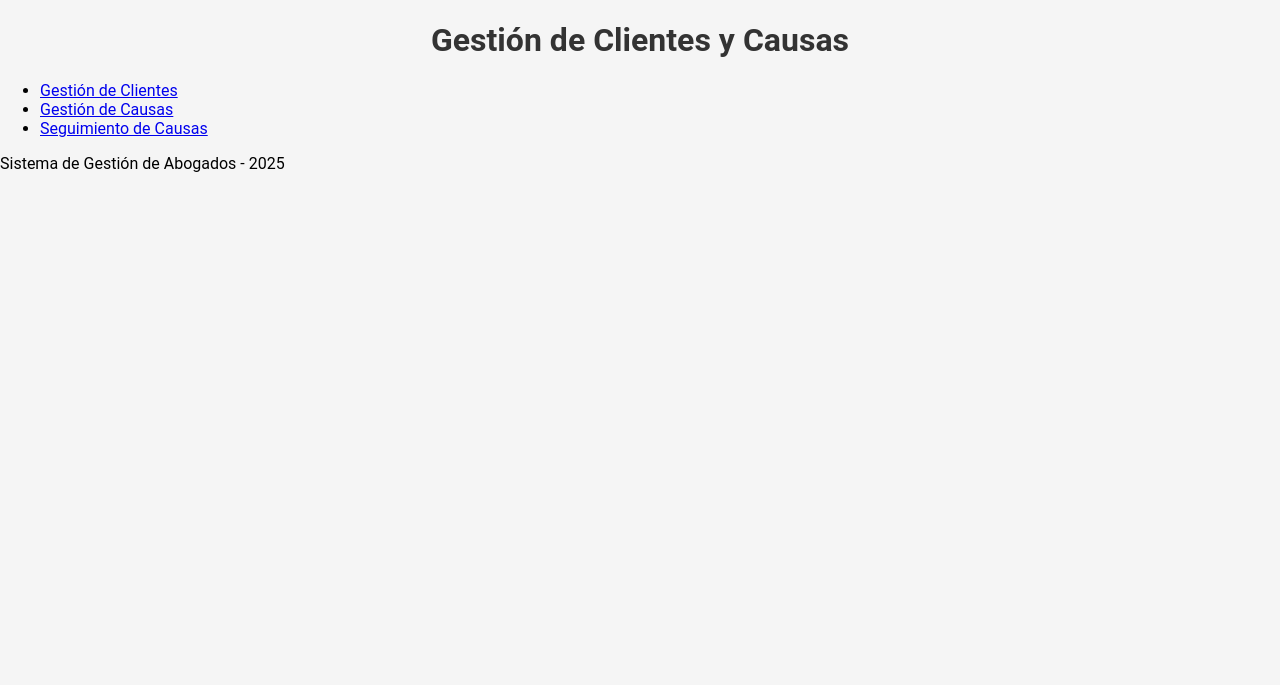
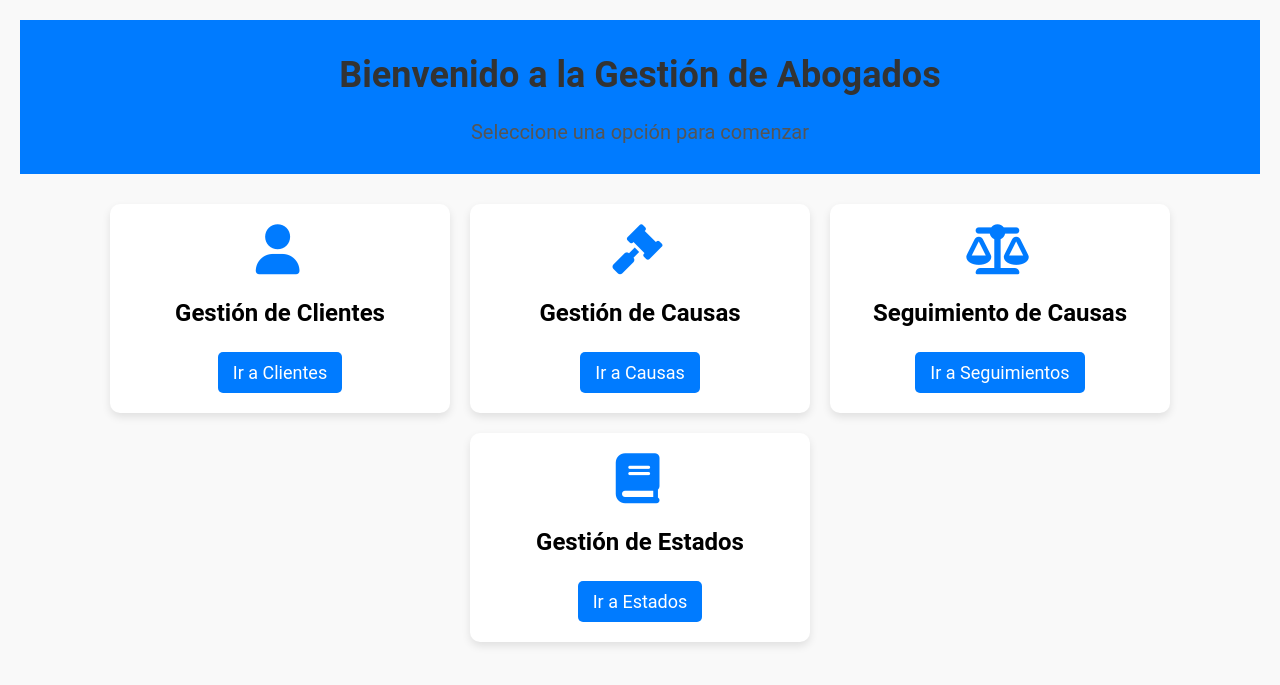
Before and after one commit to gcrysuk/Proyecto_abogados, a PHP site: page / in a window 1280 px wide. Shown: the top 685 px of the page. Run offline with PHP 8.4, Linux system fonts and the light colour scheme.

Commit message:
version8

```diff
--- a/index.php
+++ b/index.php
@@ -1,24 +1,94 @@
 <!DOCTYPE html>
 <html lang="es">
+
 <head>
     <meta charset="UTF-8">
     <meta name="viewport" content="width=device-width, initial-scale=1.0">
-    <title>Gestión de Abogados</title>
-    <link rel="stylesheet" href="css/estilos.css">
+    <title>Página de Inicio</title>
+    <link rel="stylesheet" href="../css/estilos.css">
+    <link rel="stylesheet" href="https://cdnjs.cloudflare.com/ajax/libs/font-awesome/6.0.0-beta3/css/all.min.css">
+    <style>
+        body {
+            background-color: #f9f9f9;
+            font-size: 18px;
+            /* Incrementar tamaño de fuente */
+            padding: 20px;
+        }
+
+        .container {
+            display: flex;
+            justify-content: center;
+            flex-wrap: wrap;
+            gap: 20px;
+        }
+
+        .card {
+            background-color: white;
+            border-radius: 10px;
+            box-shadow: 0 4px 8px rgba(0, 0, 0, 0.1);
+            padding: 20px;
+            text-align: center;
+            width: 300px;
+        }
+
+        .card i {
+            font-size: 50px;
+            color: #007BFF;
+            margin-bottom: 15px;
+        }
+
+        .card h3 {
+            font-size: 24px;
+            margin: 10px 0;
+        }
+
+        .card a {
+            display: inline-block;
+            margin-top: 15px;
+            padding: 10px 15px;
+            background-color: #007BFF;
+            color: white;
+            text-decoration: none;
+            border-radius: 5px;
+        }
+
+        .card a:hover {
+            background-color: #0056b3;
+        }
+    </style>
 </head>
+
 <body>
-    <h1>Gestión de Clientes y Causas</h1>
+    <header style="text-align: center; margin-bottom: 30px;">
+        <h1 style="font-size: 36px;">Bienvenido a la Gestión de Abogados</h1>
+        <p style="font-size: 20px; color: #555;">Seleccione una opción para comenzar</p>
+    </header>
 
-    <nav>
-        <ul>
-            <li><a href="views/clientes.php">Gestión de Clientes</a></li>
-            <li><a href="views/causas.php">Gestión de Causas</a></li>
-            <li><a href="views/seguimientos.php">Seguimiento de Causas</a></li>
-        </ul>
-    </nav>
+    <div class="container">
+        <div class="card">
+            <i class="fas fa-user"></i>
+            <h3>Gestión de Clientes</h3>
+            <a href="clientes.php">Ir a Clientes</a>
+        </div>
 
-    <footer>
-        <p>Sistema de Gestión de Abogados - 2025</p>
-    </footer>
+        <div class="card">
+            <i class="fas fa-gavel"></i>
+            <h3>Gestión de Causas</h3>
+            <a href="causas.php">Ir a Causas</a>
+        </div>
+
+        <div class="card">
+            <i class="fas fa-balance-scale"></i>
+            <h3>Seguimiento de Causas</h3>
+            <a href="seguimientos.php">Ir a Seguimientos</a>
+        </div>
+
+        <div class="card">
+            <i class="fas fa-book"></i>
+            <h3>Gestión de Estados</h3>
+            <a href="estados.php">Ir a Estados</a>
+        </div>
+    </div>
 </body>
+
 </html>
```
